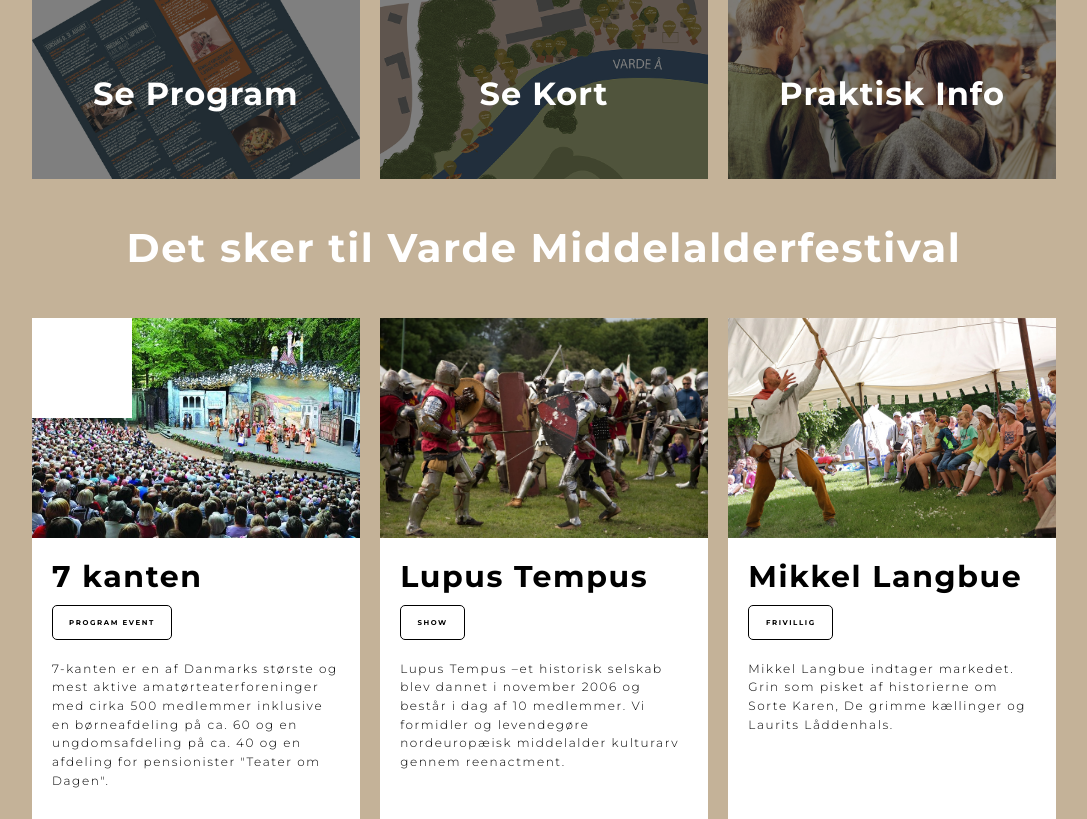
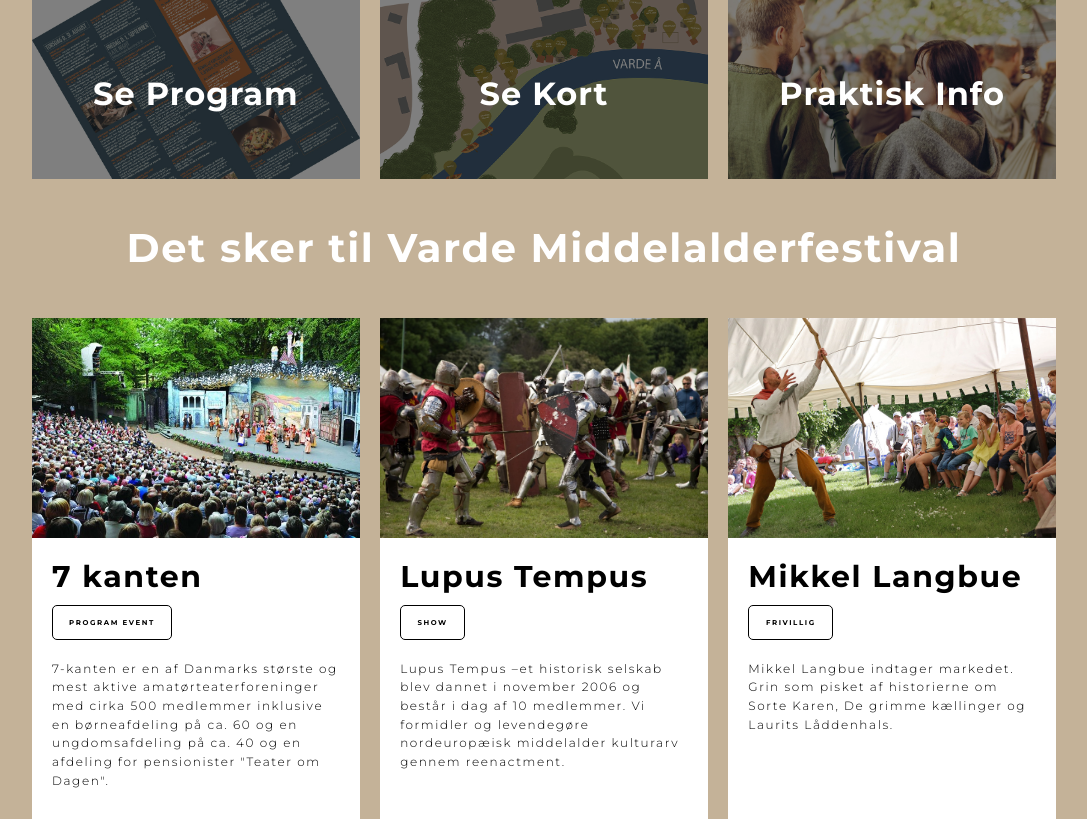
Before and after one commit to lagfoss/eksamensprojekt, a PHP site: page /index.html in a window 1280 px wide. Shown: the part 557-1376 px from the top of the page, without its empty margins (96-1183 px from the left). Run offline with PHP 8.4, Linux system fonts and the light colour scheme.

Commit message:
slettet det igen

```diff
--- a/assets/css/styles.css
+++ b/assets/css/styles.css
@@ -466,12 +466,6 @@ section{
  background-size: cover;
 }
 
-.inner_img{
-  background-color: #fff;
-  width: 100px;
-  height: 100px;
- position: absolute;
-}
 
 .event_left1 {
   background-color:#fff;
```
